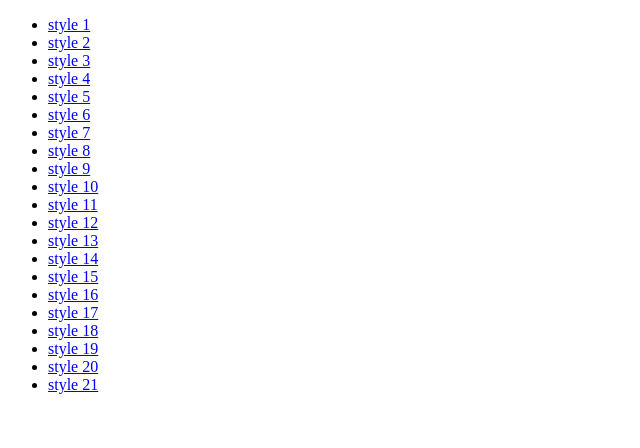
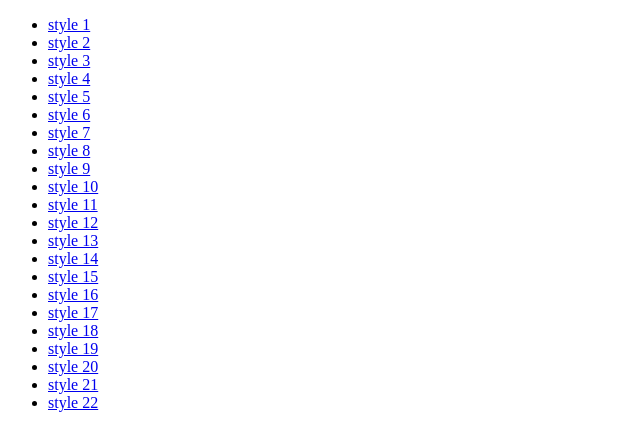
Before and after one commit to dedemao/loading, a plain HTML site: page index.html in a window 1280 px wide. Shown: the full height of the page, 0-640 px from the left. Drawn offline with Linux system fonts and the light colour scheme.

Commit message:
Update index.html

```diff
--- a/index.html
+++ b/index.html
@@ -31,6 +31,7 @@
   	<li><a href="loading19.html">style 19</a></li>
   	<li><a href="loading20.html">style 20</a></li>
   	<li><a href="loading21.html">style 21</a></li>
+   <li><a href="loading22.html">style 22</a></li>
   </ul>
  </body>
 </html>
```
